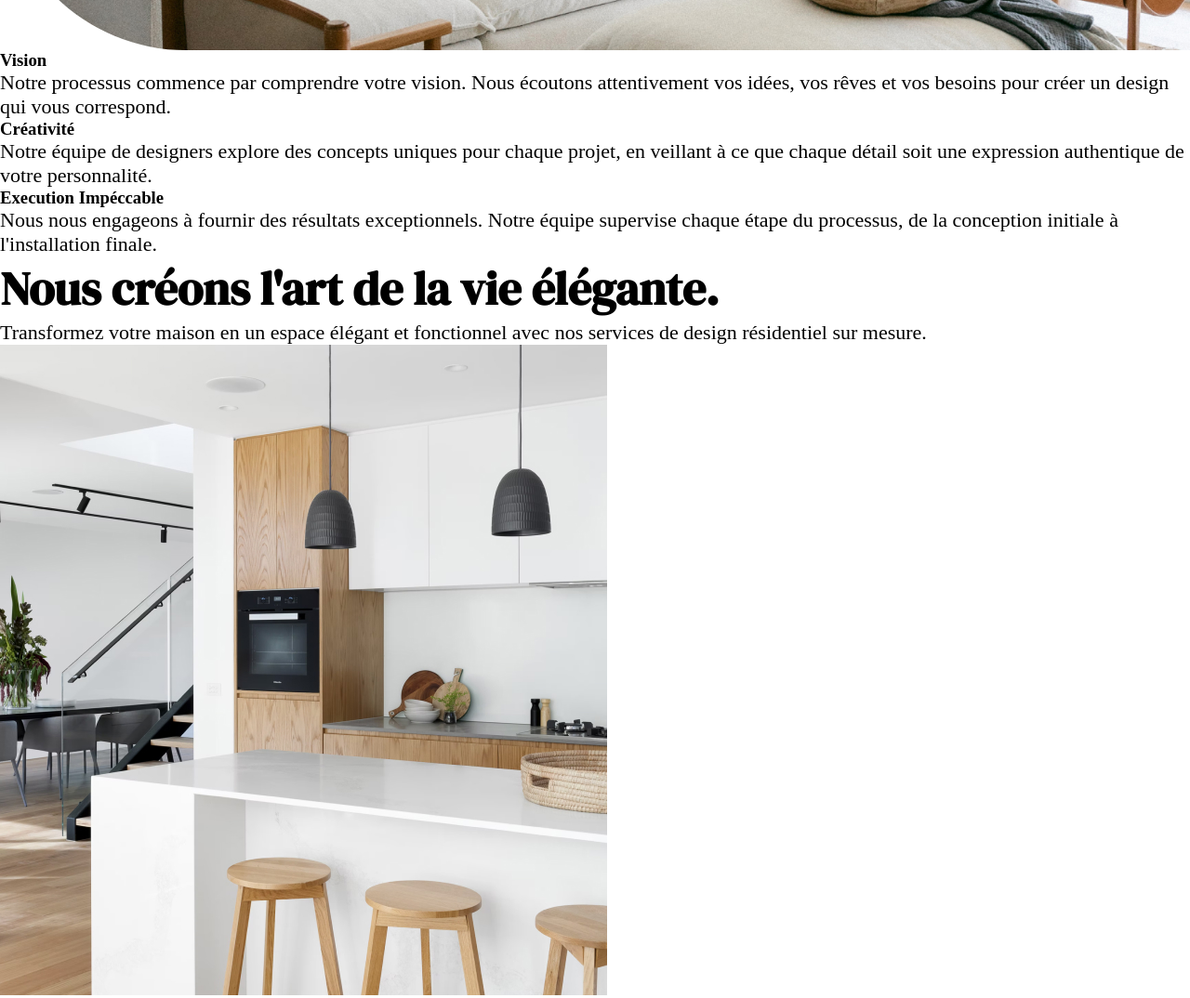
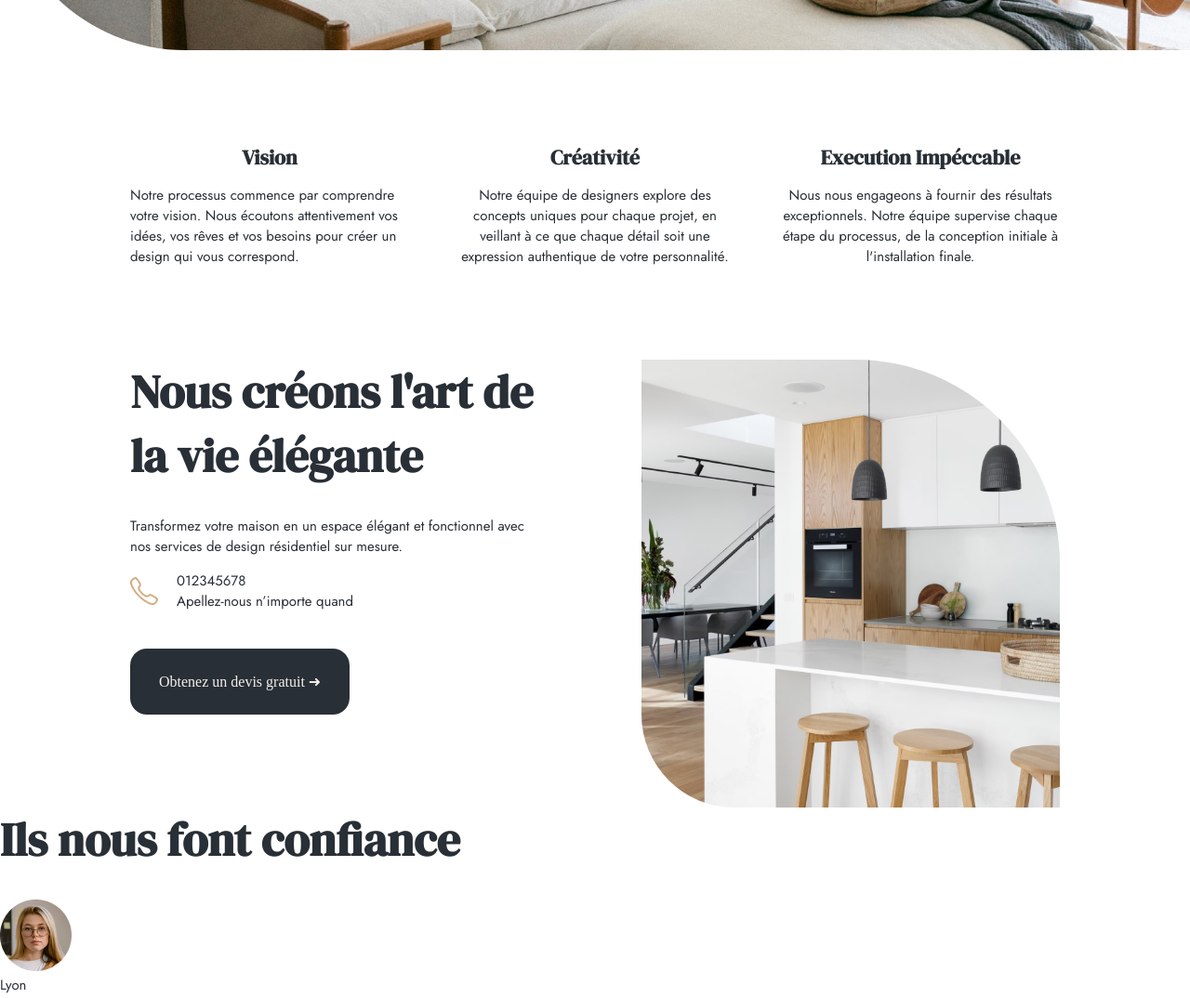
Before and after one commit to BarbieFehla/INTERNO, a plain HTML site: page index.html in a window 1280 px wide. Shown: the part 820-1894 px from the top of the page at 93% size. Drawn offline with Linux system fonts and the light colour scheme.

Commit message:
Hereo section 1 & 2  html css

```diff
--- a/index.html
+++ b/index.html
@@ -1,5 +1,6 @@
 <!DOCTYPE html>
 <html lang="en">
+
 <head>
     <meta charset="UTF-8">
     <meta name="viewport" content="width=device-width, initial-scale=1.0">
@@ -33,54 +34,74 @@
     <main>
 
         <--SECTION HERO-->
-
     <section class="hero">
         <div class="container">
             <h1>Rendez vôtre <br> maison unique</h1>
 
-                <p>Nous croyons que chaque espace a le potentiel d'être
-                exceptionnel</p>
+            <p class="pHero">Nous croyons que chaque espace a le potentiel d'être
+                exceptionnel.</p>
 
-                <a class="bouton" href="">Construisez votre projet </a>
+            <a href="" class="btn">Construisez votre projet ➜</a>
         </div>
     </section>
 
-<!-- SECTION 1-->
+    <!-- SECTION VALEURS AJOUTEES-->
 
-<section>
-            <div>
-                <h3>Vision</h3>
-                <p>Notre processus commence par comprendre votre vision. Nous écoutons attentivement vos idées, vos rêves et vos besoins pour créer un design qui vous correspond.</p>
+    <section class="flex spaceBetween container paddingTop100">
+        <!--Div "Vison"-->
+
+        <div class="width30">
+            <h3 class="textCenter">Vision</h3>
+
+            <p>Notre processus commence par comprendre votre vision. Nous écoutons attentivement vos idées, vos rêves et
+                vos besoins pour créer un design qui vous correspond.</p>
+
         </div>
 
-            <div>
+        <!--Div "Créativité"-->
+
+        <div class="width30 textCenter">
             <h3>Créativité</h3>
-                <p>Notre équipe de designers explore des concepts uniques pour chaque projet, en veillant à ce que chaque détail soit une expression authentique de votre personnalité.</p>
+
+            <p>Notre équipe de designers explore des concepts uniques pour chaque projet, en veillant à ce que chaque
+                détail soit une expression authentique de votre personnalité.</p>
+
         </div>
 
-            <div>
+        <!--Div " Execution Impéccable"-->
+
+        <div class="width30 textCenter">
             <h3>Execution Impéccable</h3>
-                <p>Nous nous engageons à fournir des résultats exceptionnels. Notre équipe supervise chaque étape du processus, de la conception initiale à l'installation finale.</p>
+
+            <p>Nous nous engageons à fournir des résultats exceptionnels. Notre équipe supervise chaque étape du
+                processus, de la conception initiale à l'installation finale.</p>
+
         </div>
 
     </section>
 
-<!--SECTION 2-->
+    <!--SECTION DEVIS-->
 
-<section>
-            <div>
-                <h2>Nous créons l'art de la vie élégante.</h2>
-                <p>Transformez votre maison en un espace élégant et fonctionnel avec nos services de design résidentiel sur mesure.</p>
-            <div>
-                <img src="assets/image-article.jpg" alt="article">
+<section class="flex spaceBetween container paddingTop100">
+        <div class="width45">
+            <h2>Nous créons l'art de la vie élégante</h2>
+            <p class="pSectionDevis">Transformez votre maison en un espace élégant et fonctionnel avec nos services de design résidentiel sur
+                mesure.</p>
+                <div class="flex gap20 alignCenter">
+                    <img src="assets/Call.png" alt="icône de téléphone" class="iconCall">
                     <div>
                         <p>012345678</p>
                         <p>Apellez-nous n’importe quand</p>
                     </div>
-                <a href=""></a>
+                </div>
+                <a href="" class="btn">Obtenez un devis gratuit ➜</a>
         </div>
 
-            <img src="" alt="">
+                <img src="assets/image-article.jpg"
+                     alt="photo d'une cuisine ouverte blanche"
+                     class="width45 imgSectionDevis">
+
+            </div>
 
         </div>
     </section>
@@ -95,21 +116,24 @@
                     <img src="assets/user3.png" alt="Nattacha Mith">
                     <div>
                         <p>Lyon</p>
-                            <p>J'ai eu le plaisir de travailler avec Interno sur la rénovation complète de ma maison, et je suis extrêmement satisfaite du résultat !</p>
+                        <p>J'ai eu le plaisir de travailler avec Interno sur la rénovation complète de ma maison, et je
+                            suis extrêmement satisfaite du résultat !</p>
                     </div>
                 </div>
                 <div>
                     <img src="assets/user2.png" alt="Mary Galario">
                     <div>
                         <p>Agen</p>
-                            <p>Nous avons fait appel à leur équipe pour concevoir l'intérieur de notre nouveau bureau, et le résultat est incroyable.</p>
+                        <p>Nous avons fait appel à leur équipe pour concevoir l'intérieur de notre nouveau bureau, et le
+                            résultat est incroyable.</p>
                     </div>
                 </div>
                 <div>
                     <img src="assets/user1.png" alt="Benny Roll">
                     <div>
                         <p>Paris</p>
-                            <p>Une expérience formidable ! Une équipe de designers talentueuse mais également très à l'écoute des besoins du client.</p>
+                        <p>Une expérience formidable ! Une équipe de designers talentueuse mais également très à
+                            l'écoute des besoins du client.</p>
                     </div>
                 </div>
             </div>
@@ -223,4 +247,5 @@
 
 
 </body>
+
 </html>
--- a/style.css
+++ b/style.css
@@ -1,4 +1,10 @@
+/* Importation de la police "Inter" depuis Google Fonts */
 @import url('https://fonts.googleapis.com/css2?family=DM+Serif+Display:ital@0;1&family=Jost:ital,wght@0,100..900;1,100..900&display=swap');
+
+
+/* -------- RESET CSS -------- */
+/* Réinitialise le box model pour tous les éléments,
+   et supprime les marges et paddings par défaut */
 
 * {
     margin: 0;
@@ -6,71 +12,125 @@
     box-sizing: border-box;
 }
 
+
+
+                       /* CLASSE GENERALE */
+
+body {
+    color: #292F36;
+}                       /* une classe par fonction*/
+
+
 a {
+    font-size: "Jost", sans-serif;
     text-decoration: none;
-}
+    color: #292F36;
+}                          /* une classe par fonction */
 
 li {
     list-style: none;
-}
+}                           /* une classe par fonction */
 
-h1{
+h1 {
     font-family: "DM serif Display", serif;
     font-size: 85px;
+}                               /* une classe par fonction */
 
-}
-h2{
+h2 {
     font-family: "DM Serif Display", serif;
     font-size: 50px;
-}
+    margin-bottom: 30px
+}                               /* une classe par fonction */
 
-p{
-    font-size:"Jost", sans-serif;
+h3 {
+    font-family: "DM Serif Display", serif;
     font-size: 22px;
-}
+    margin-bottom: 15px;
+}                               /* une classe par fonction */
+
+p {
+    font-family: "Jost", sans-serif;
+    font-size: 15px;
+}             /* une classe par fonction */
+
+
+                /* PROPRIETE FLEX BLOX*/
 
 .flex {
     display: flex;
     flex-wrap: wrap;
-
-}
+}                           /* une classe par fonction */
 
 .spaceBetween {
     justify-content: space-between;
-}
+}                           /* une classe par fonction */
 
 .alignCenter {
     align-items: center;
+}                          /* une classe par fonction */
+
+.gap20{
+    gap:20px;
 }
 
+      /* FIN DE PROPRIETE FLEXBLOX */
 
 .container {
     max-width: 1000px;
     margin: auto;
-}
+}                     /* une classe par fonction */ /* contenir */
 
-.bouton{
-background-color:#4D5053;
-color:#F4F0EC;
-border-radius:18px;
-padding: 26px 48px;
-display: inline-block;
+.btn {
+    background-color: #292F36;
+    color: #F4F0EC;
+    border-radius: 18px;
+    padding-left: 31px;
+    padding-right: 31px;
+    padding-top: 26px;
+    padding-bottom: 26px;
+    display: inline-block;
+    margin-top: 40px;
 }
 
 
-/* HEADER */
+
+/* une classe par fonction */
+
+
+                     /* HAUTEURS */
+
+.width30 {
+    width: 30%;
+}                       /* une classe par fonction */
+
+.width45 {
+    width: 45%;
+}                       /* une classe par fonction */
+
+.paddingTop100 {
+    padding-top: 100px;
+}                       /* une classe par fonction */
+
+.textCenter {
+    text-align: center;
+}                         /* une classe par fonction */
+
+
+
+
+                    /* HEADER */
 
 .logo {
     width: 200px;
-}
+}                         /* une classe par fonction */
 
 .menu {
     width: 30%;
-}
+}                          /* une classe par fonction */
 
 .top20 {
     margin-top: 20px;
-}
+}                           /* une classe par fonction */
 
 /* SECTION HERO */
 
@@ -80,4 +140,28 @@ display: inline-block;
     background-repeat: no-repeat;
     background-size: cover;
     border-radius: 0 0 0 200px;
+    padding-top: 100px;
 }
+
+.pHero {
+    font-size: 22px;
+    margin-top: 40px;
+}
+
+/* SECTION VALEURS AJOUTEES */
+
+
+
+/* SECTION DEVIS */
+
+.imgSectionDevis{
+    border-radius: 0 220px 0 100px;
+}
+
+.iconCall{
+    width:30px;
+}
+
+.pSectionDevis{
+    margin-bottom: 15px;
+}
```
Lines whose indentation alone changed are shown as unchanged.
